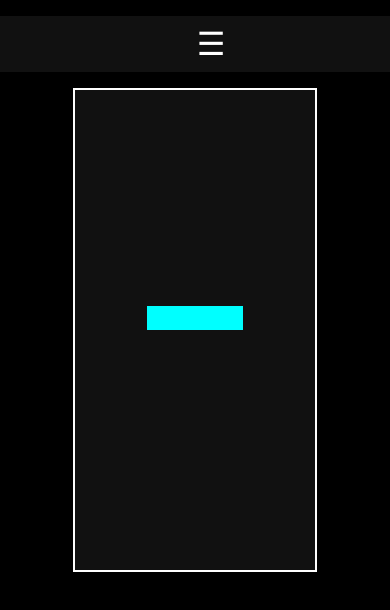
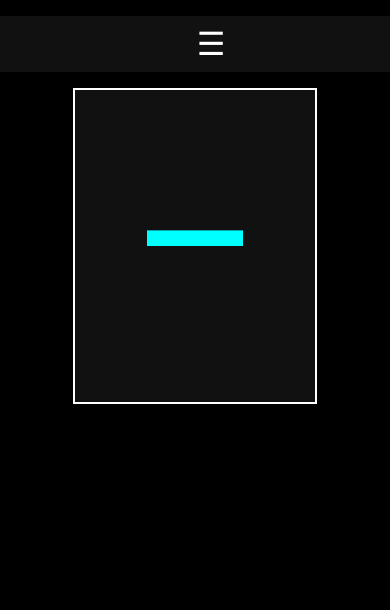
Before and after one commit to xarop/Test, a plain HTML site: page tetris/index.html in a window 390 px wide. Drawn offline with Linux system fonts and the light colour scheme.

Commit message:
Millora adaptació responsive: canvas 100%, sense scrolls, SVG a portada. Publicació.

```diff
--- a/breakout/style.css
+++ b/breakout/style.css
@@ -4,6 +4,8 @@ body {
   font-family: Arial, sans-serif;
   margin: 0;
   padding: 0;
+  min-height: 100vh;
+  overflow-x: hidden;
 }
 nav {
   display: flex;
@@ -13,9 +15,13 @@ nav {
 }
 canvas {
   display: block;
-  margin: 0 auto;
+  width: 100vw;
+  max-width: 480px;
+  height: 70vh;
+  max-height: 640px;
   background: #111;
   border: 2px solid #fff;
+  margin: 0 auto;
 }
 /* Menú hamburger minimalista */
 .navbar {
--- a/pong/style.css
+++ b/pong/style.css
@@ -4,6 +4,8 @@ body {
   font-family: Arial, sans-serif;
   margin: 0;
   padding: 0;
+  min-height: 100vh;
+  overflow-x: hidden;
 }
 nav {
   display: flex;
@@ -13,9 +15,13 @@ nav {
 }
 canvas {
   display: block;
-  margin: 0 auto;
+  width: 100vw;
+  max-width: 480px;
+  height: 70vh;
+  max-height: 640px;
   background: #111;
   border: 2px solid #fff;
+  margin: 0 auto;
 }
 /* Menú hamburger minimalista */
 .navbar {
--- a/tetris/game.js
+++ b/tetris/game.js
@@ -54,3 +54,11 @@ function clearLines(){for(let y=ROWS-1;y>=0;y--){if(board[y].every(v=>v)){board.
 let last=0,interval=500;
 function loop(ts){if(ts-last>interval){drop();clearLines();last=ts;}draw();requestAnimationFrame(loop);}
 loop();
+
+function resizeCanvas() {
+  const size = Math.min(window.innerWidth / 10, 24);
+  canvas.width = 10 * size;
+  canvas.height = 20 * size;
+}
+window.addEventListener('resize', resizeCanvas);
+resizeCanvas();
--- a/tetris/style.css
+++ b/tetris/style.css
@@ -4,6 +4,8 @@ body {
   font-family: Arial, sans-serif;
   margin: 0;
   padding: 0;
+  min-height: 100vh;
+  overflow-x: hidden;
 }
 nav {
   display: flex;
@@ -13,9 +15,13 @@ nav {
 }
 canvas {
   display: block;
-  margin: 0 auto;
+  width: 100vw;
+  max-width: 240px;
+  height: 80vw;
+  max-height: 480px;
   background: #111;
   border: 2px solid #fff;
+  margin: 0 auto;
 }
 /* Menú hamburger minimalista */
 .navbar {
```
Also changed, not shown: arkanoid/game.js (+8 -4 lines), arkanoid/style.css (+8 -2 lines), breakout/game.js (+7 -0 lines), index.html (+5 -5 lines), pong/game.js (+7 -0 lines), space-invaders/game.js (+7 -0 lines), space-invaders/style.css (+12 -2 lines).
